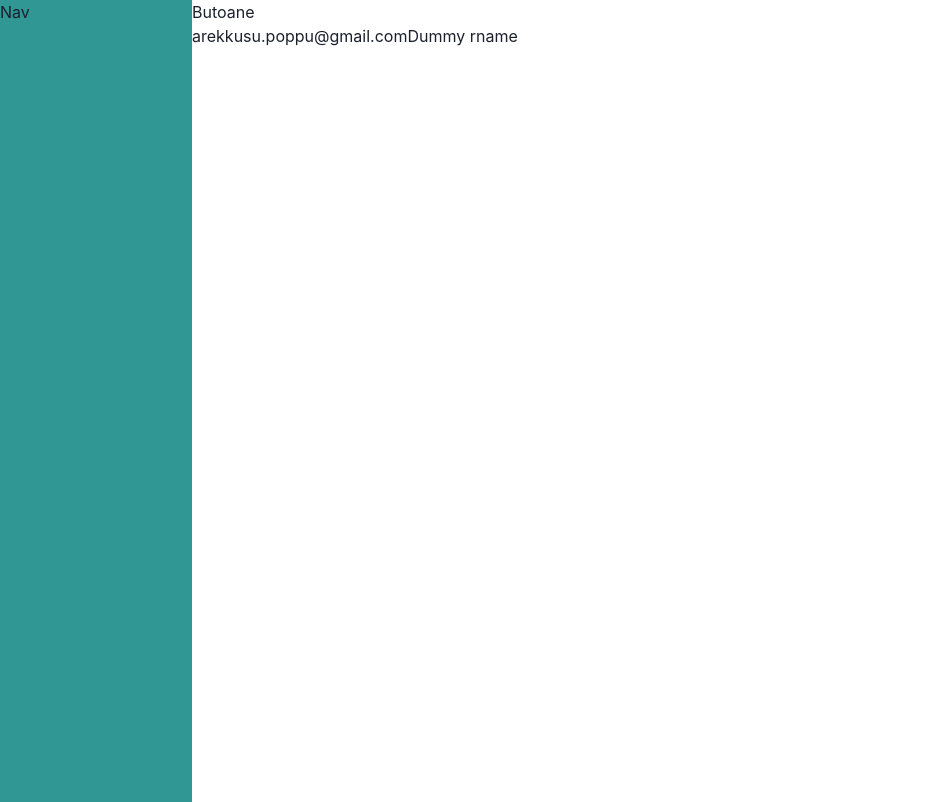
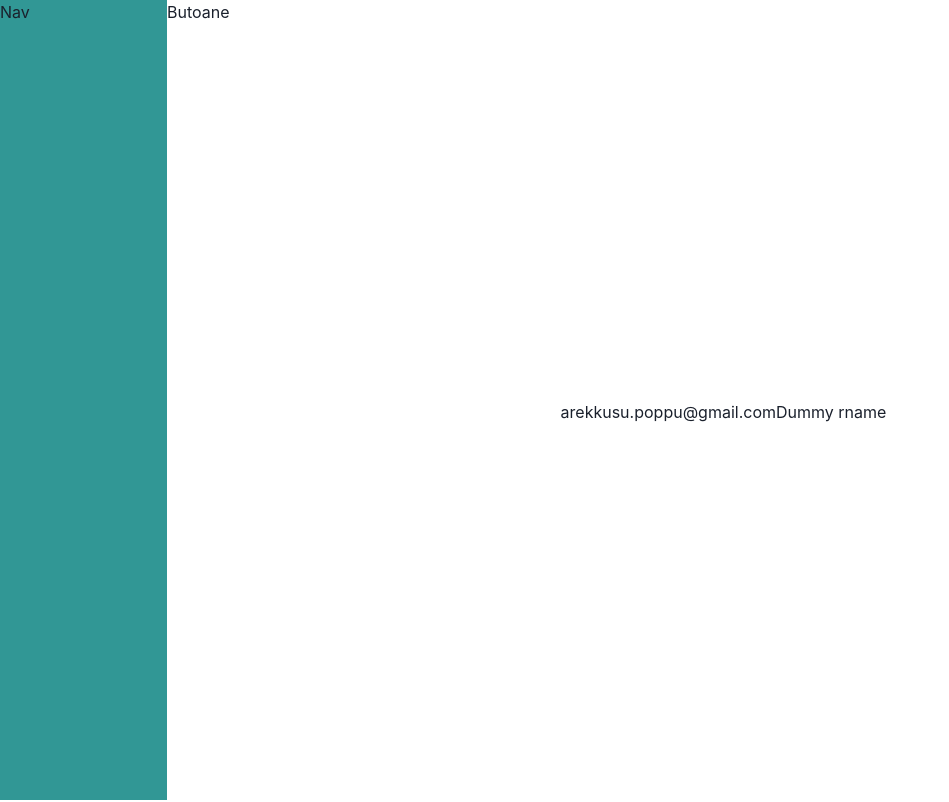
Before and after one commit to Radutiu-Horatiu/pc-feedback-app, a React (Create React App) app: page / in a window 1280 px wide. Shown: the top 802 px of the page, without its empty margins (0-949 px from the left). Built offline with nearby package versions, Linux system fonts and the light colour scheme; no server answers.

Commit message:
fixed app structure

```diff
--- a/src/App.js
+++ b/src/App.js
@@ -9,6 +9,7 @@ import LoginScreen from "./screens/Login/LoginScreen";
 import RegisterScreen from "./screens/Register/RegisterScreen";
 import Navbar from "./screens/HomeScreen/Navbar";
 import { Flex, Text } from "@chakra-ui/layout";
+import { Button } from "@chakra-ui/button";
 
 function App() {
   React.useEffect(() => {
@@ -30,16 +31,16 @@ function App() {
   }, []);
 
   return (
-    <Flex>
+    <Flex h="100vh">
       <Navbar />
       {/* Right content */}
-      <Flex flexDir="column">
+      <Flex flexDir="column" w="100%">
         {/* Buttons */}
         <Flex>
           <Text>Butoane</Text>
         </Flex>
         {/* Dynamic content screen */}
-        <Flex>
+        <Flex h="100%" justify="center" align="center">
           <Switch>
             <Route path="/register">
               <RegisterScreen />
--- a/src/screens/HomeScreen/Navbar.jsx
+++ b/src/screens/HomeScreen/Navbar.jsx
@@ -28,7 +28,7 @@ export default function Navbar() {
   }, [dispatch, username]);
   return (
     <>
-      <Flex w="15vw" h="100vw" backgroundColor="teal.500">
+      <Flex w="15vw" backgroundColor="teal.500">
         <Text>Nav</Text>
       </Flex>
       {/* <Button ref={btnRef} colorScheme="teal" onClick={onOpen}>
```
